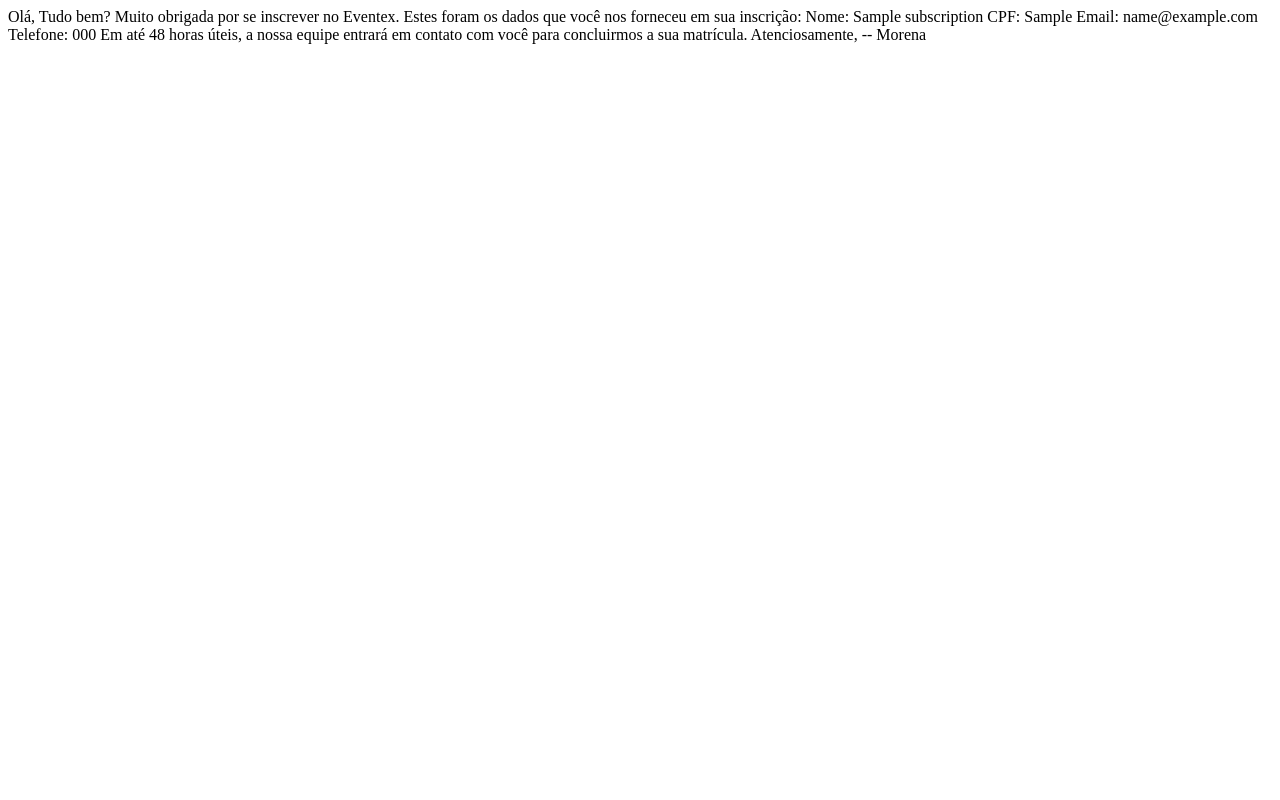
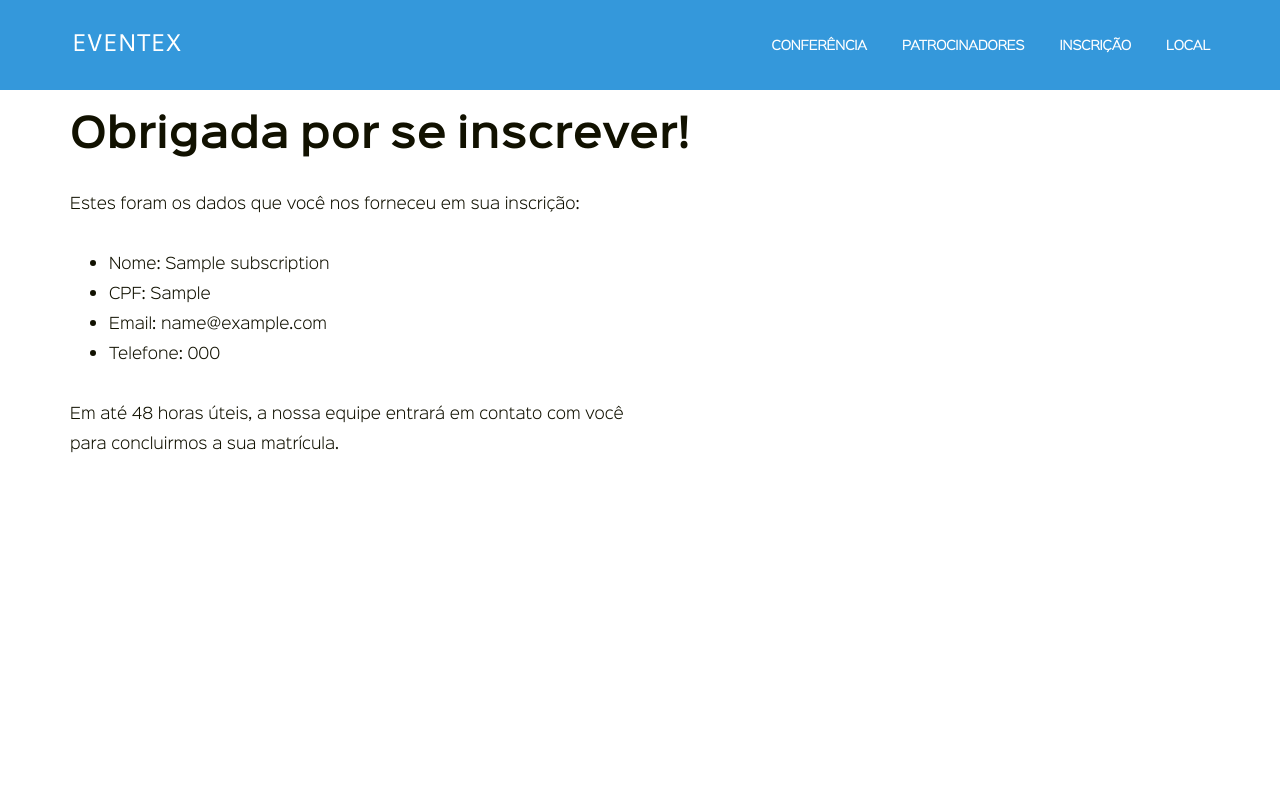
Before and after one commit to crissilvaeng/wttd, a Django app: page /inscricao/1/ in a window 1280 px wide. Run offline with Django 3.2, Linux system fonts and the light colour scheme; tables that the repository leaves empty hold one stand-in row (values such as "Sample post").

Commit message:
more stuff

```diff
--- a/eventex/subscriptions/templates/detail.html
+++ b/eventex/subscriptions/templates/detail.html
@@ -1,19 +1,20 @@
-Olá, Tudo bem?
+{% extends 'base.html' %}
+{% block content %}
+    <section>
+        <div class="content row padding-bottom-3 desktop-12 container">
+            <h1>Obrigada por se inscrever!</h1>
+            <div class="desktop-6">
+                <p>Estes foram os dados que você nos forneceu em sua inscrição:</p>
 
-Muito obrigada por se inscrever no Eventex.
+                <ul>
+                <li>Nome: {{ subscription.name }}</li>
+                <li>CPF: {{ subscription.cpf }}</li>
+                <li>Email: {{ subscription.email }}</li>
+                <li>Telefone: {{ subscription.phone }}</li>
+                </ul>
 
-Estes foram os dados que você nos forneceu
-em sua inscrição:
-
-Nome: {{ subscription.name }}
-CPF: {{ subscription.cpf }}
-Email: {{ subscription.email }}
-Telefone: {{ subscription.phone }}
-
-Em até 48 horas úteis, a nossa equipe entrará
-em contato com você para concluirmos a sua
-matrícula.
-
-Atenciosamente,
---
-Morena
+                <p>Em até 48 horas úteis, a nossa equipe entrará em contato com você para concluirmos a sua matrícula.</p>
+            </div>
+        </div>
+    </section>
+{% endblock content %}
```
